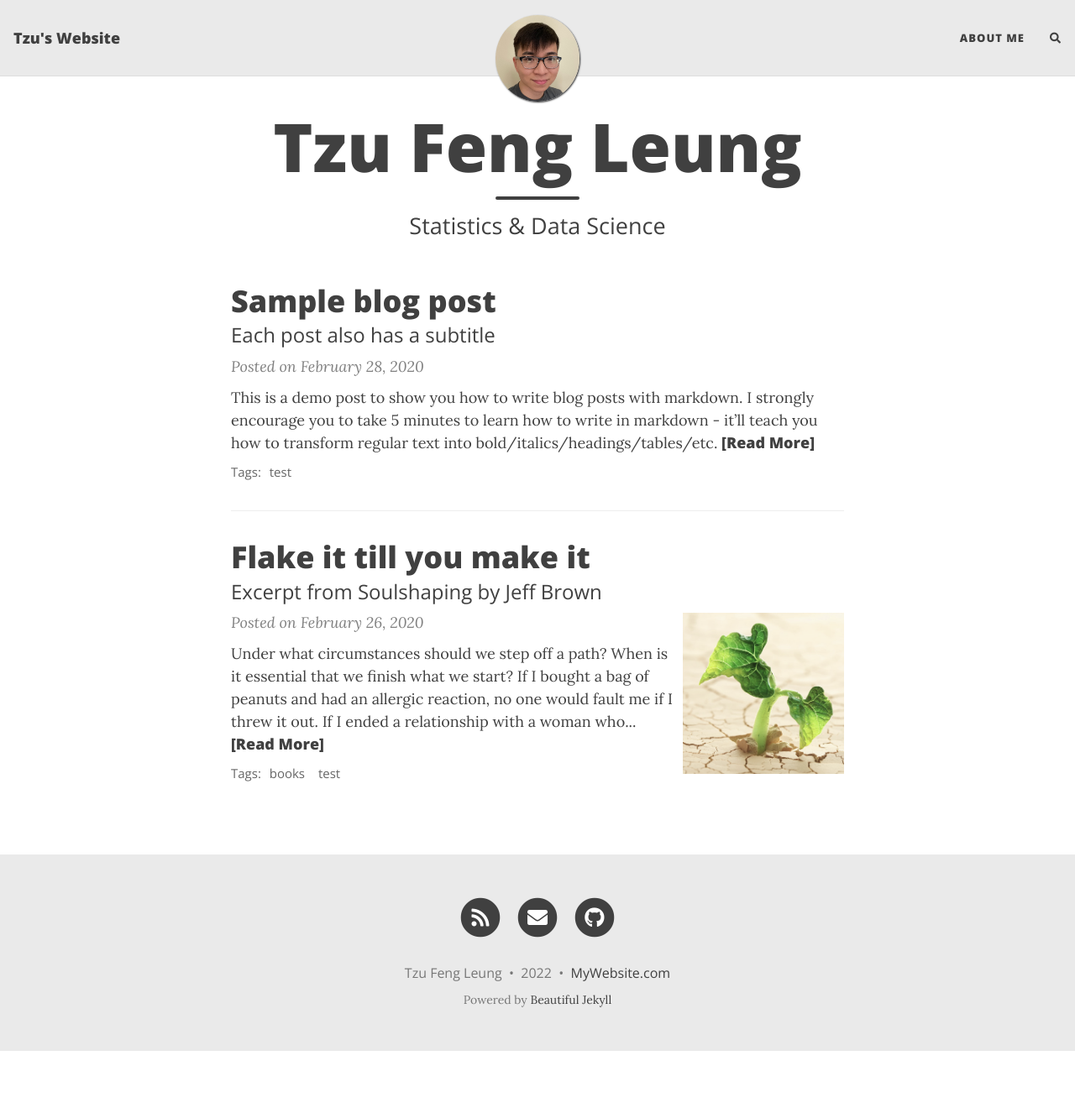
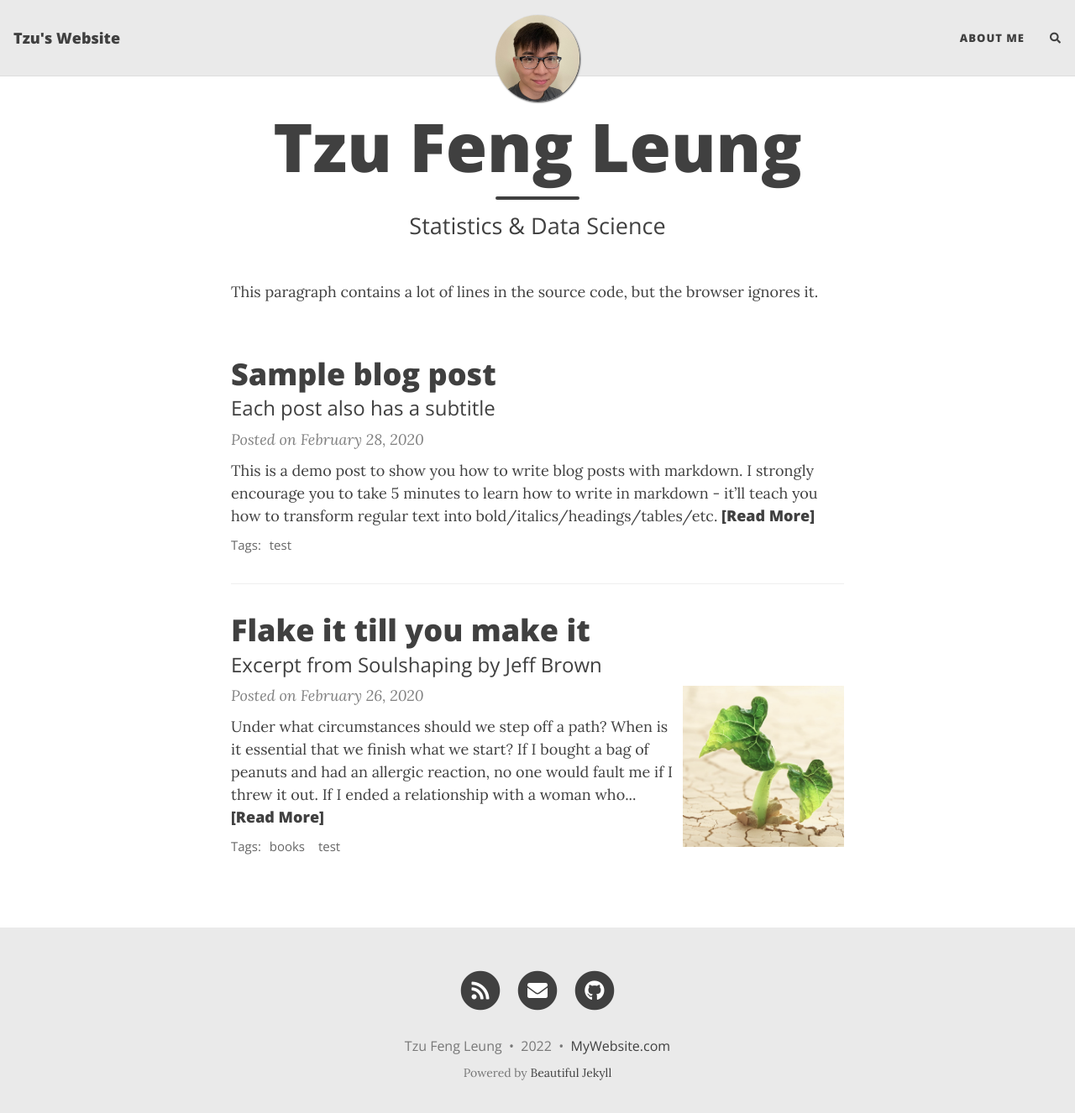
Before and after one commit to tzuleung/tzuleung.github.io, a Jekyll site: the page built from index.html, in a window 1280 px wide and 1339 px high. Shown: the top 1326 px of the window at 84% size. Built offline with Jekyll 4.4.1, drawn with Linux system fonts in a browser that asks for light colours; nearby versions of some CDN libraries; the list of posts is cut into pages by our own code; comment, search, counter and statistics services are not loaded.

Commit message:
Update index.html

```diff
--- a/index.html
+++ b/index.html
@@ -3,3 +3,11 @@ layout: home
 title: Tzu Feng Leung
 subtitle: Statistics & Data Science
 ---
+
+<p>
+    This paragraph
+    contains a lot of lines
+    in the source code,
+    but the browser
+    ignores it.
+</p>
```
